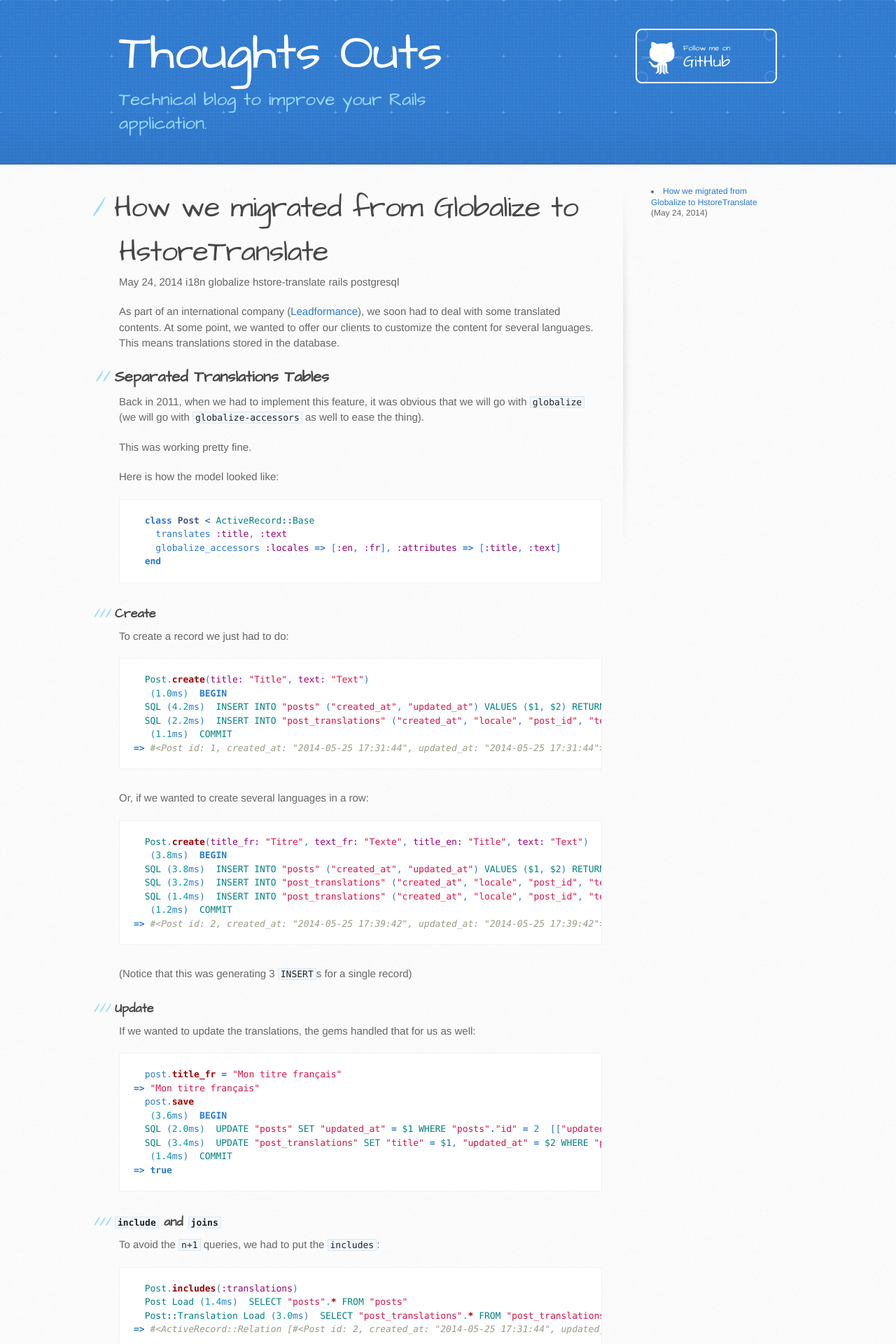
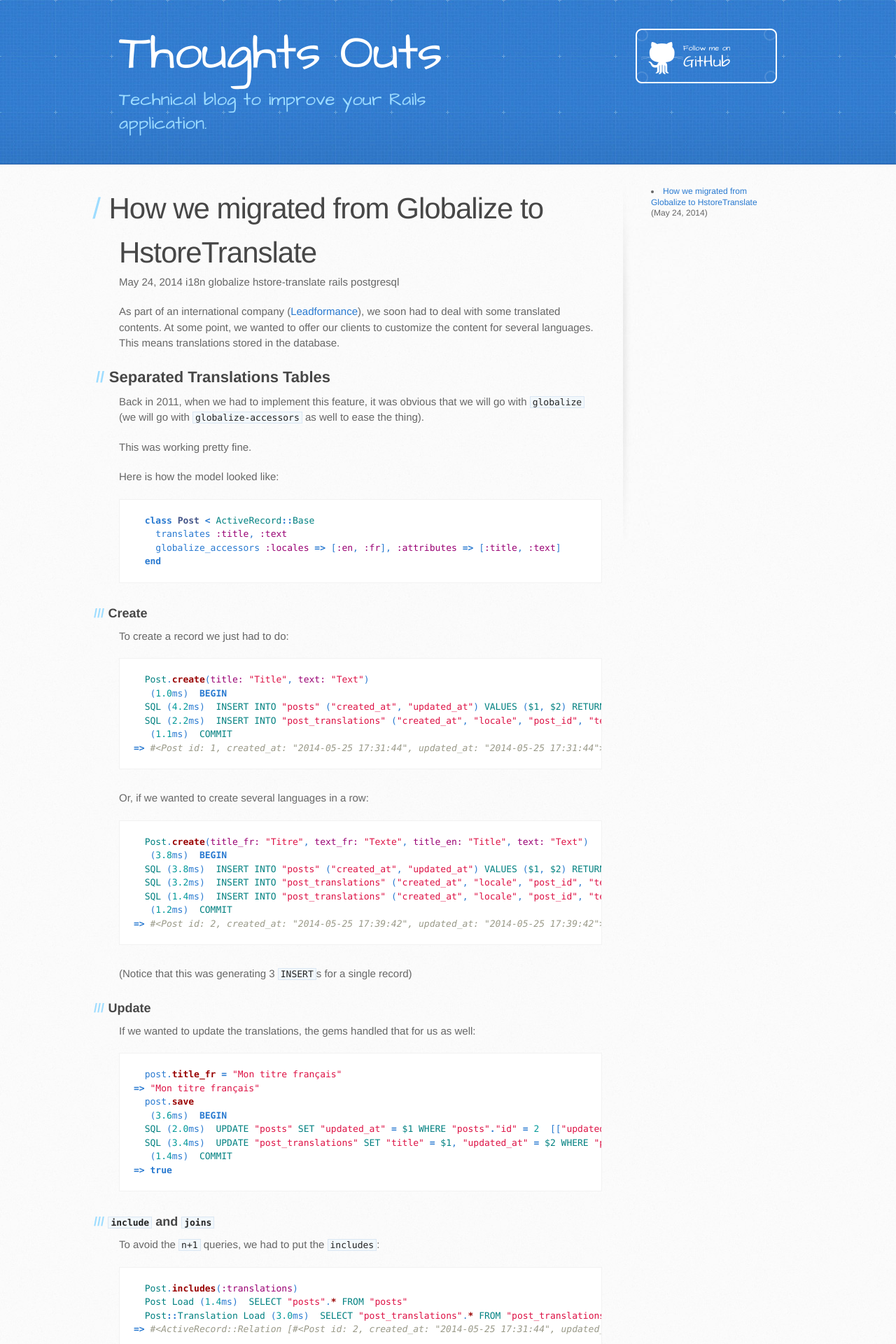
Before and after one commit to cfabianski/cfabianski.github.io, a Jekyll site: the page built from index.html, in a window 1280 px wide. Shown: the top 1920 px of the page at 70% size. Built offline with Jekyll 4.4.1, drawn with Linux system fonts in a browser that asks for light colours.

Commit message:
Change the font-family for titles
It was making the title a little bit hard to read.

```diff
--- a/stylesheets/stylesheet.css
+++ b/stylesheets/stylesheet.css
@@ -225,7 +225,7 @@ form {
 /* GENERAL ELEMENT TYPE STYLES */
 
 #main-content h1 {
-  font-family: 'Architects Daughter', 'Helvetica Neue', Helvetica, Arial, serif;
+  font-family: Helvetica, Arial, serif;
   font-size: 2.8em;
   letter-spacing: -1px;
   color: #474747;
@@ -239,7 +239,7 @@ form {
 }
 
 #main-content h2 {
-  font-family: 'Architects Daughter', 'Helvetica Neue', Helvetica, Arial, serif;
+  font-family: Helvetica, Arial, serif;
   font-size: 22px;
   font-weight: bold;
   margin-bottom: 8px;
@@ -253,7 +253,7 @@ form {
 }
 
 #main-content h3 {
-  font-family: 'Architects Daughter', 'Helvetica Neue', Helvetica, Arial, serif;
+  font-family: Helvetica, Arial, serif;
   font-size: 18px;
   font-weight: bold;
   margin-top: 24px;
@@ -269,7 +269,7 @@ form {
 }
 
 #main-content h4 {
-  font-family: 'Architects Daughter', 'Helvetica Neue', Helvetica, Arial, serif;
+  font-family: Helvetica, Arial, serif;
   font-size: 15px;
   font-weight: bold;
   color: #474747;
@@ -283,7 +283,7 @@ h4:before {
 }
 
 #main-content h5 {
-  font-family: 'Architects Daughter', 'Helvetica Neue', Helvetica, Arial, serif;
+  font-family: Helvetica, Arial, serif;
   font-size: 14px;
   color: #474747;
 }
@@ -295,7 +295,7 @@ h5:before {
 }
 
 #main-content h6 {
-  font-family: 'Architects Daughter', 'Helvetica Neue', Helvetica, Arial, serif;
+  font-family: Helvetica, Arial, serif;
   font-size: .8em;
   color: #474747;
 }
```
